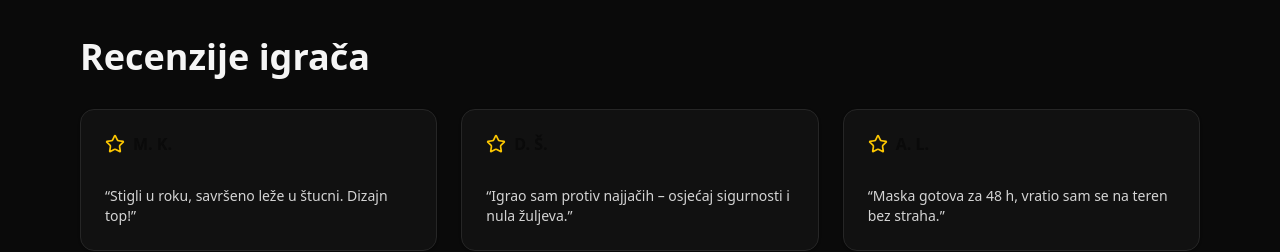
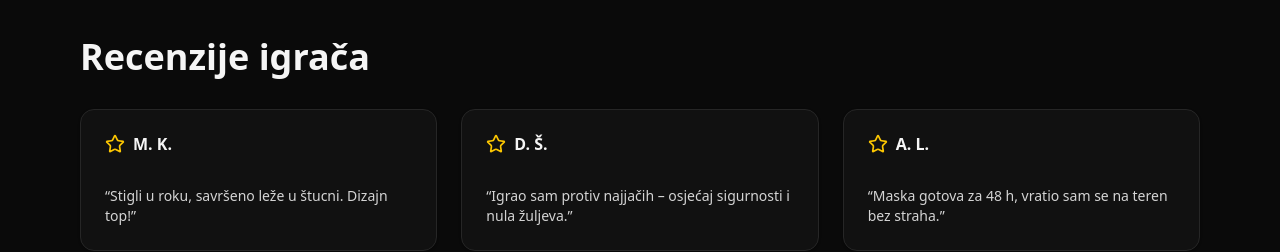
Before and after one commit to saleeee/carbonprotector, a Next.js app: page / in a window 1280 px wide. Shown: the part 2200-2452 px from the top of the page. Built offline with nearby package versions, Linux system fonts and the light colour scheme.

Commit message:
Fix CardTitle text color

```diff
--- a/app/page.tsx
+++ b/app/page.tsx
@@ -379,9 +379,10 @@
           {t.reviews.items.map((r, idx) => (
             <Card key={idx} className="bg-neutral-900/60 border-neutral-800">
               <CardHeader>
-                <CardTitle className="flex items-center gap-2">
-                  <Star className="w-5 h-5 text-yellow-400" /> {r.name}
-                </CardTitle>
+              <CardTitle className="flex items-center gap-2 text-neutral-100">
+  <Star className="w-5 h-5 text-yellow-400" /> {r.name}
+</CardTitle>
+
               </CardHeader>
               <CardContent className="text-neutral-300 text-sm">“{r.text}”</CardContent>
             </Card>
```
